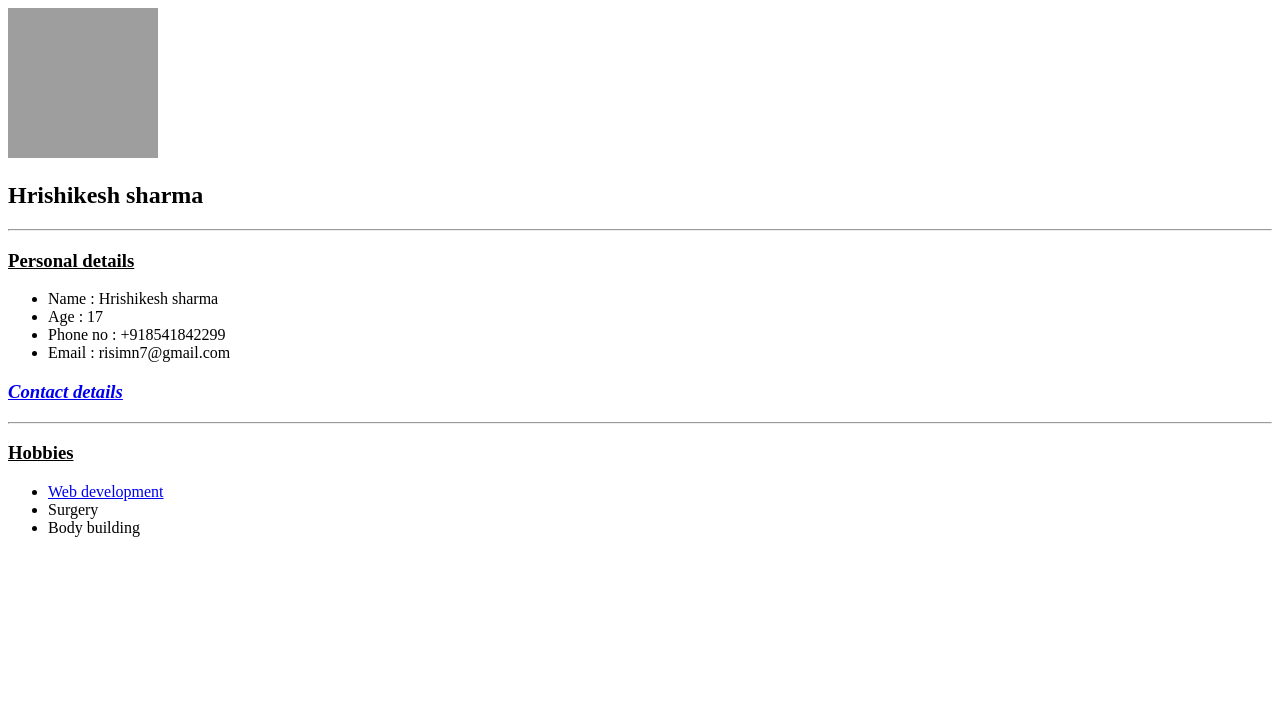
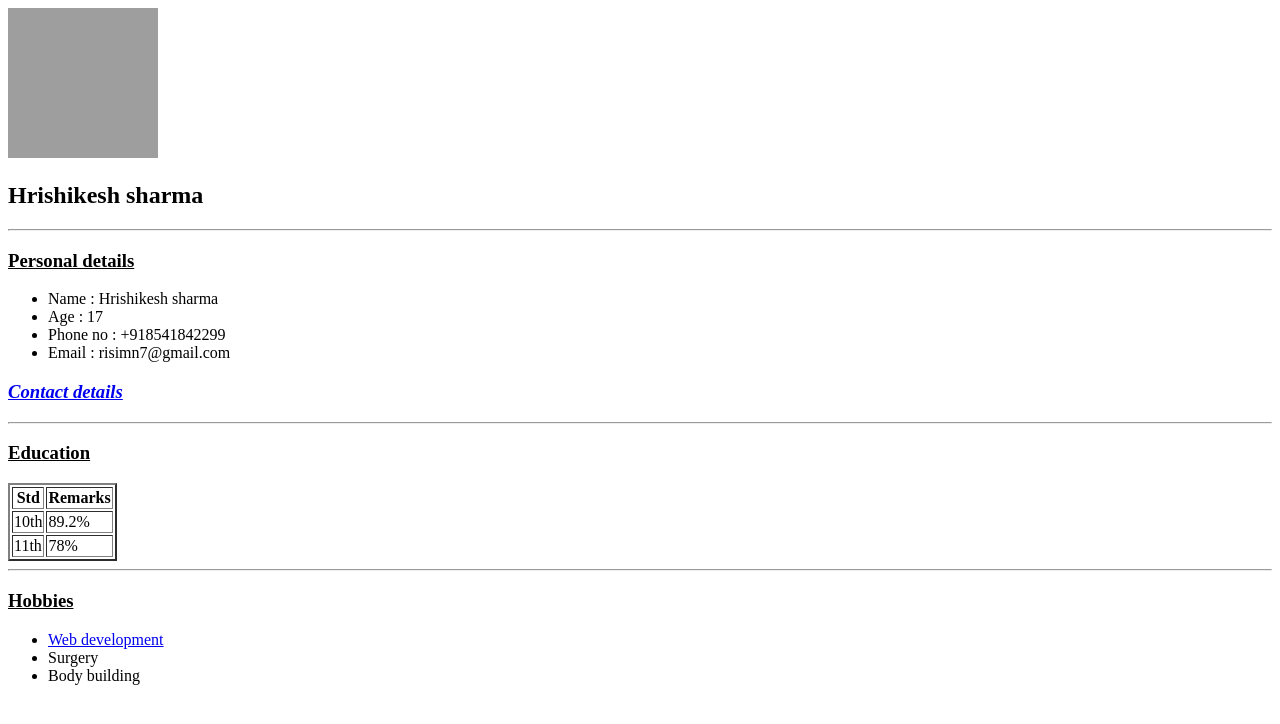
Before and after one commit to Risik34/Personal_site, a plain HTML site: page index.html in a window 1280 px wide. Drawn offline with Linux system fonts and the light colour scheme; grey boxes are pictures that could not be loaded.

Commit message:
Added a  image page and HR element

```diff
--- a/index.html
+++ b/index.html
@@ -1,14 +1,14 @@
-<!DOCTYPE html>
+ <!DOCTYPE html>
 <html>
 <head>
     <title>Personal site</title>
 </head>
 <body>
 
-  <img src="https://docs.devrisi404.workers.dev/download.aspx?file=O6gdGP%2FjD3mus0BShmf7YL3PMWeI0aUOwZfWWVlqTOm%2FmOaXvIk%2BTukD5TNSaDD7&expiry=Jyrn%2BMj1kHE%2FNfrtU9MWwQ%3D%3D&mac=b6cb63115d22ee54048775ba502ecea288b7618f56d40be77472c62b375608ad" alt="hrishikesh"
+  <a href="images.html"><img src="https://docs.devrisi404.workers.dev/download.aspx?file=O6gdGP%2FjD3mus0BShmf7YL3PMWeI0aUOwZfWWVlqTOm%2FmOaXvIk%2BTukD5TNSaDD7&expiry=Jyrn%2BMj1kHE%2FNfrtU9MWwQ%3D%3D&mac=b6cb63115d22ee54048775ba502ecea288b7618f56d40be77472c62b375608ad" alt="hrishikesh"
   width="150"
   height="150">
-
+  </a>
 <br>
 <h2>Hrishikesh sharma  </h2>
 <hr>
@@ -23,6 +23,27 @@
 
 <h3><strong><em><a href="contact.html">Contact details </a></em></strong></h3>
 <hr>
+  <h3><strong><u>Education</u></strong></h3>
+  <table border="2">
+<thead>
+  <th>Std</th>
+  <th>Remarks</th>
+
+</thead>
+    <tbody>
+      <tr>
+        <td>10th</td>
+
+
+        <td>89.2%</td>
+      </tr>
+      <tr>
+        <td>11th</td>
+        <td>78%</td>
+      </tr>
+    </tbody>
+  </table>
+  <hr>
 <h3><strong><u>Hobbies</u></strong></h3>
 <ul>
 
```
Also changed, not shown: images.html (added, +11 -0 lines).
